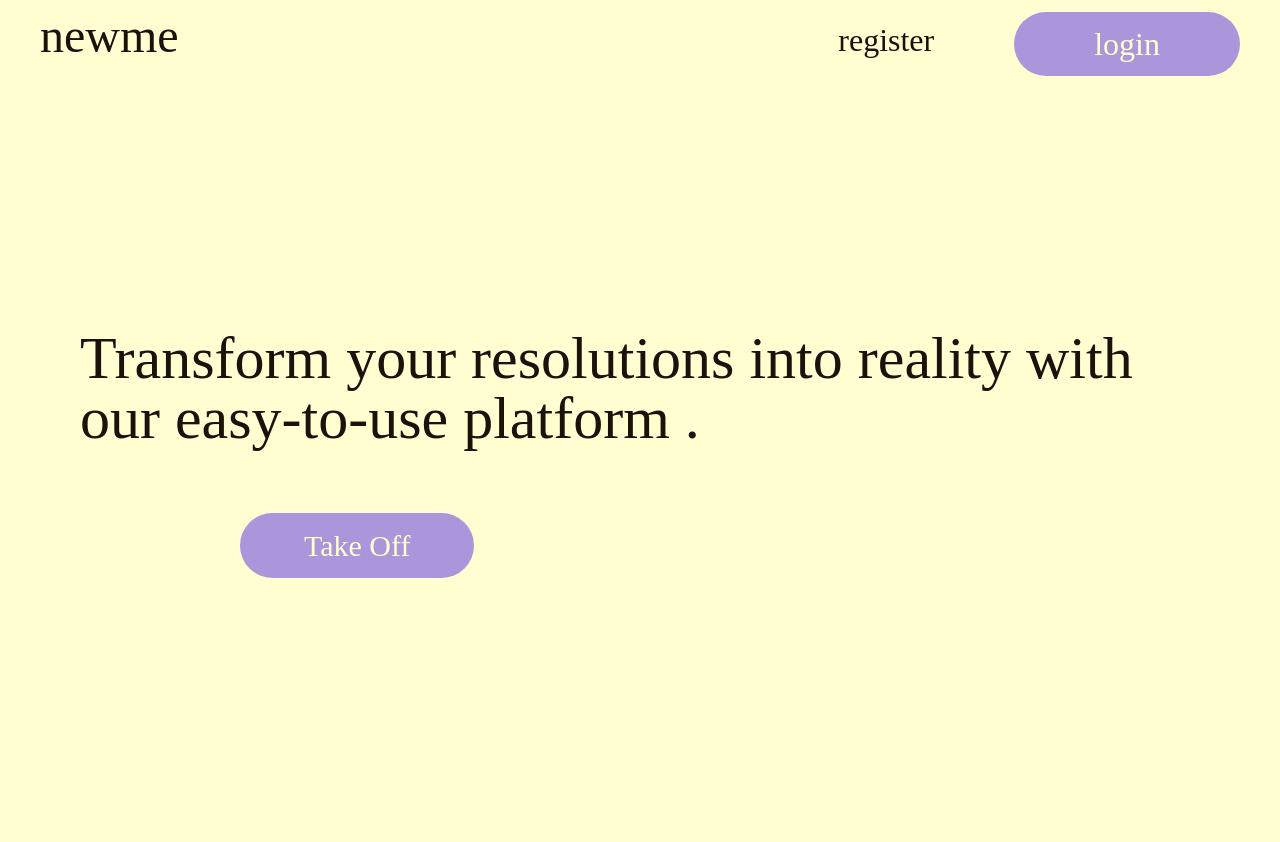
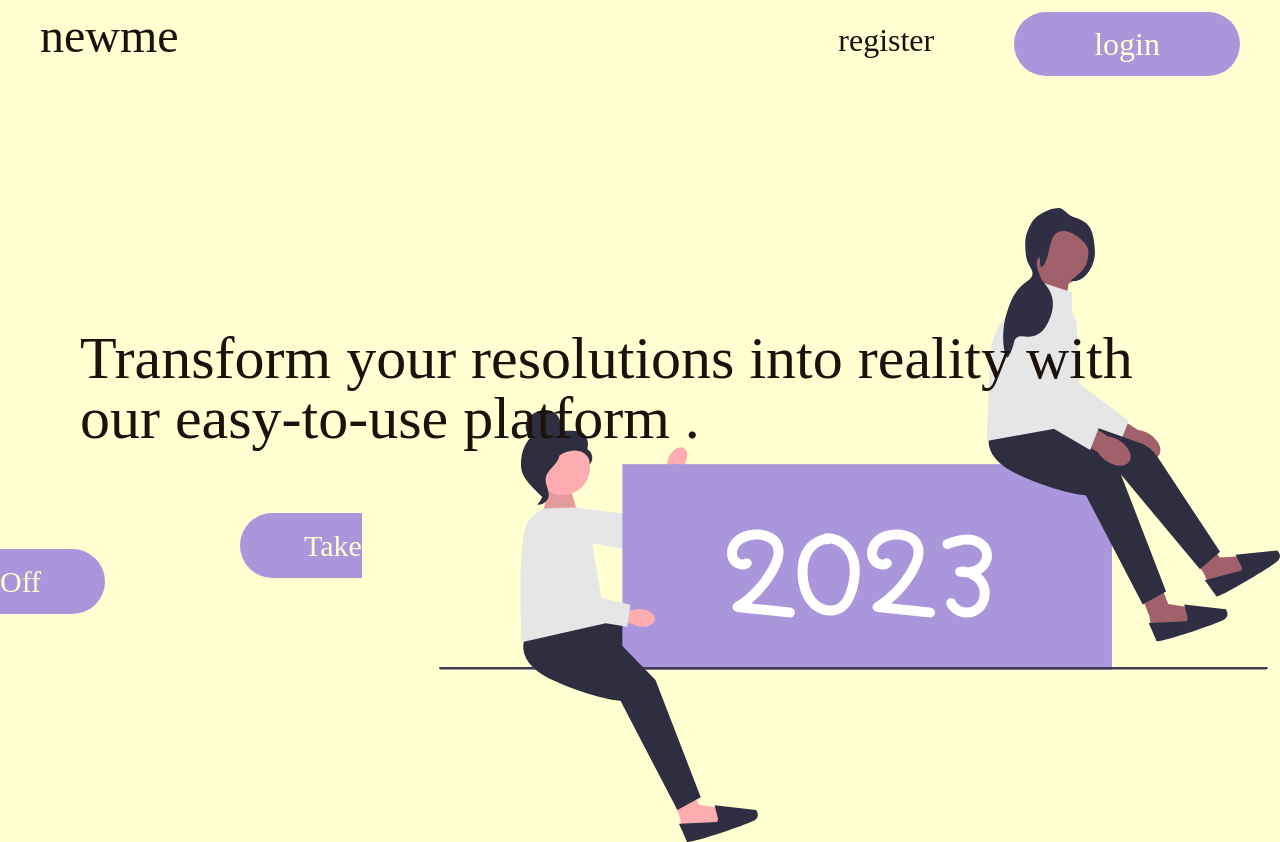
Before and after one commit to anuragts/newMe, a Next.js app: page / in a window 1280 px wide. Before the commit the page ends 800 px from the top, so only its background shows below. Built offline with nearby package versions, Linux system fonts and the light colour scheme; a web font is replaced by a local one.

Commit message:
home page svg

```diff
--- a/pages/index.tsx
+++ b/pages/index.tsx
@@ -1,8 +1,9 @@
 import Image from "next/image";
 import { useRouter } from "next/router";
-import { Button } from "@nextui-org/react";
 import { NextPage } from "next";
 import Link from "next/link";
+import year from "../public/img/year.svg";
+
 
 const Home: NextPage = () => {
   const router = useRouter();
@@ -13,6 +14,7 @@ const Home: NextPage = () => {
           Transform your resolutions into reality with <br /> our easy-to-use
           platform .
         </div>
+        <Image src={year} alt="imgggg" className="float-right mt-[-15rem] mx-[5]"  />
         <div className="mt-[5rem]">
           <Link href={"/dashboard"} className="text-secondary bg-primary px-[4rem] py-[1rem] rounded-full  text-3xl ml-[15rem]" >
             Take Off
```
